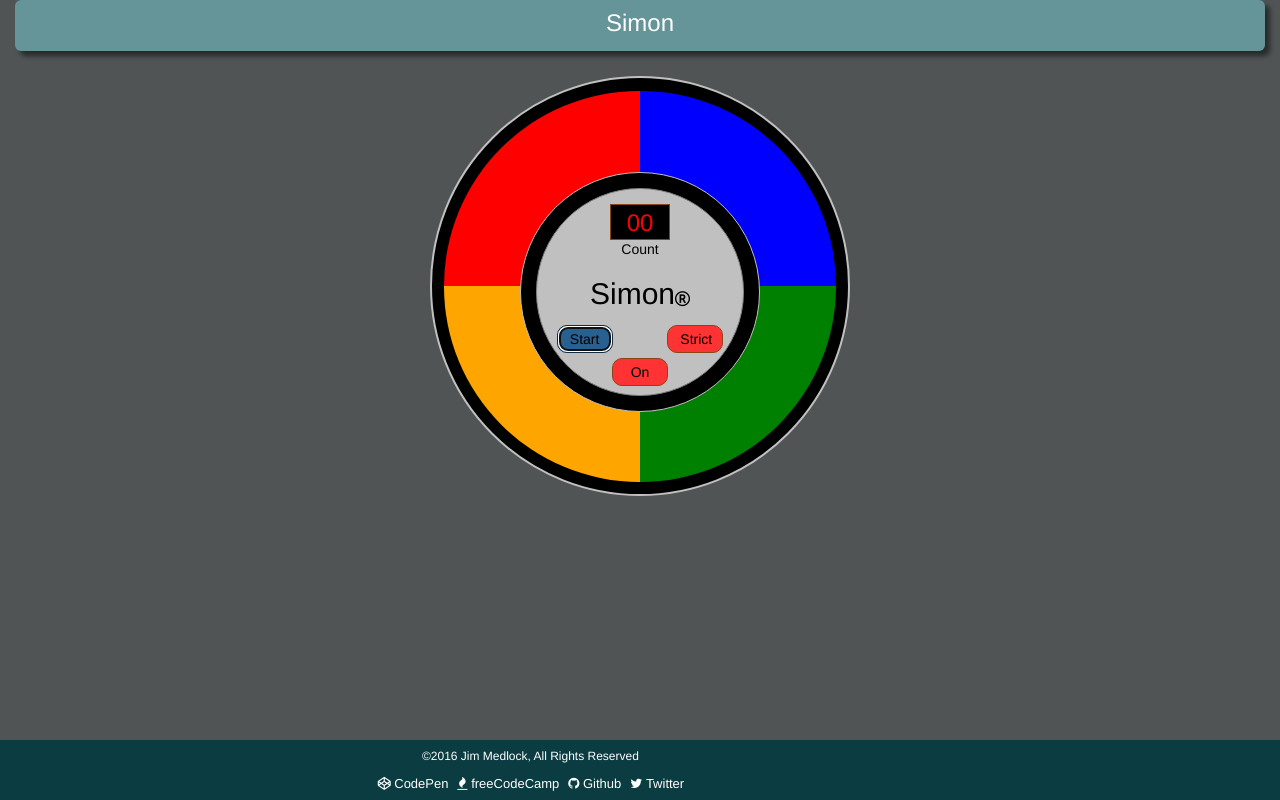
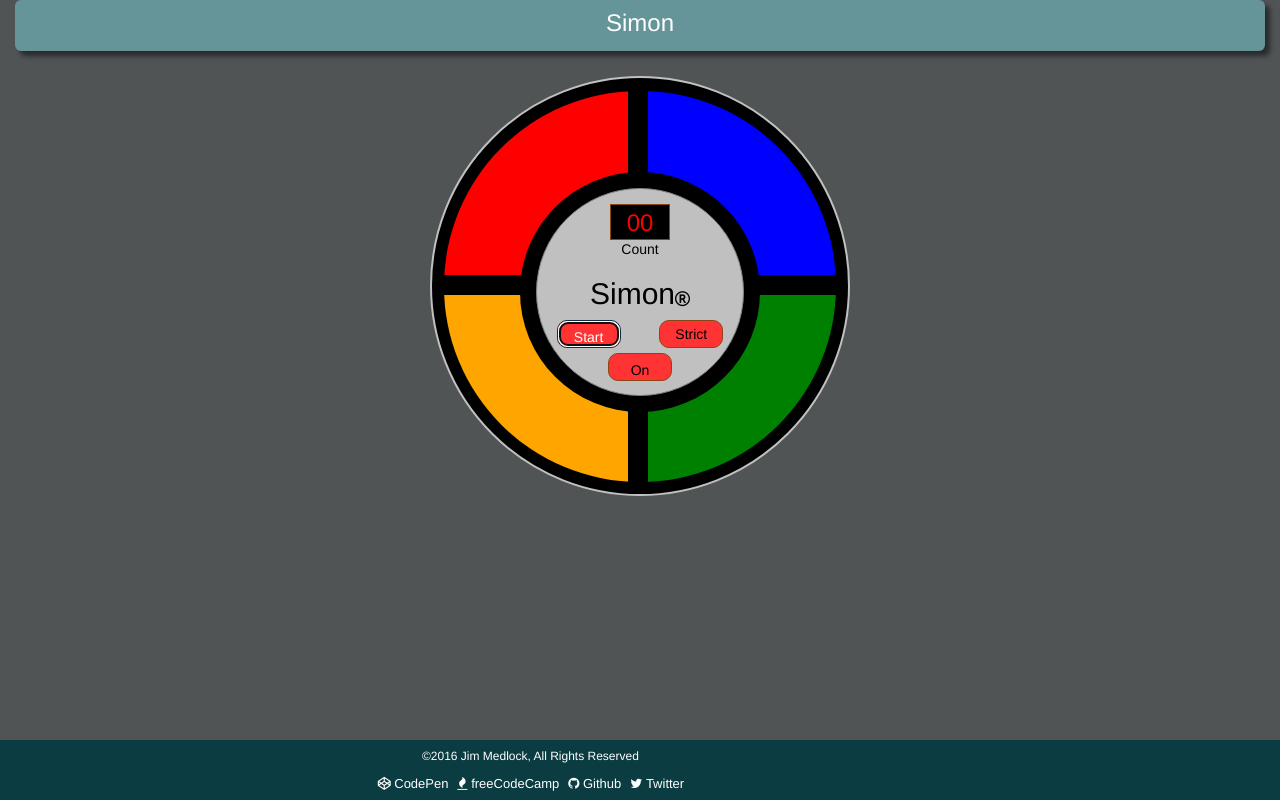
Before and after one commit to jdmedlock/simon, a website: page index.html in a window 1280 px wide. Both pictures are taken after a click on the button "Start". Drawn offline with nearby package versions, Linux system fonts and the light colour scheme.

Commit message:
added object for buttons

```diff
--- a/index.html
+++ b/index.html
@@ -49,6 +49,10 @@
                             <div id="si-btn-yellow" class="si-quarter si-quarter3"></div>
                             <div id="si-btn-green" class="si-quarter si-quarter4"></div>
                             <div class="si-cutout"></div>
+                            <div class="si-player-resp-sep si-player-resp-sep-top"></div>
+                            <div class="si-player-resp-sep si-player-resp-sep-left"></div>
+                            <div class="si-player-resp-sep si-player-resp-sep-right"></div>
+                            <div class="si-player-resp-sep si-player-resp-sep-bottom"></div>
                             <div class="si-inset-circle si-inset-circle-border"></div>
                         </div>
                         <div class="si-graphic si-inner-circle si-inner-circle-border">
@@ -60,16 +64,16 @@
                             <div class="row text-center">
                                 <div class="col-xs-offset-1 col-xs-10">
                                     <span>
-                          <button type="button" id="si-btn-start" class="btn btn-primary btn-responsive si-btn-circle si-btn-circle-fill si-btn-circle-border pull-left">
+                          <button type="button" id="si-btn-start" class="btn btn-primary btn-responsive si-btn-circle si-btn-circle-fill si-btn-circle-border si-btn-inactive pull-left">
                                 <h5 class="text-center">Start</h5></button>
-                          <button type="button" id="si-btn-strict" class="btn btn-primary btn-responsive si-btn-circle si-btn-circle-fill si-btn-circle-border pull-right">
+                          <button type="button" id="si-btn-strict" class="btn btn-primary btn-responsive si-btn-circle si-btn-circle-fill si-btn-circle-border si-btn-inactive pull-right">
                                 <h5 class="text-center">Strict</h5></button>
                         </span>
                                 </div>
                             </div>
                             <div class="row text-center">
                                 <div class="col-xs-12">
-                                    <button type="button" id="si-btn-onoff" class="btn btn-primary btn-responsive si-btn-circle si-btn-circle-fill si-btn-circle-border">
+                                    <button type="button" id="si-btn-onoff" class="btn btn-primary btn-responsive si-btn-circle si-btn-circle-fill si-btn-circle-border si-btn-inactive">
                               <h5 class="text-center">On</h5></button>
                                 </div>
                             </div>
--- a/simon.css
+++ b/simon.css
@@ -146,16 +146,16 @@
 }
 
 .si-btn-circle {
-    background-color: hsl(0, 100%, 60%);
+    background-color: hsl(0, 100%, 60%) !important;
     color: black;
     margin-bottom: auto;
     margin-left: auto;
     margin-right: auto;
-    margin-top: 5px;
+    margin-top: auto;
     height: 28px;
     position: absolute;
     vertical-align: middle;
-    width: 56px;
+    width: 64px;
 }
 
 .si-btn-circle-border {
@@ -171,7 +171,15 @@
 }
 
 .si-btn-active {
-   background-color: green !important;
+   background-color: hsl(133, 100%, 35%) !important;
+}
+
+.si-btn-inactive {
+   background-color: hsl(0, 100%, 60%) !important;
+}
+
+#si-btn-onoff {
+  margin-top: 5px;
 }
 
 /* Player Response Buttons */
@@ -246,10 +254,47 @@
 }
 
 .si-inset-circle-border {
-    border: 1px solid silver;
+    border: 1px solid transparent;
     border-radius: 160px;
     overflow: hidden;
     position: relative;
+}
+
+/* Player Response Button Separators */
+
+.si-player-resp-sep {
+   background: black;
+   background-color: black;
+	 position:absolute;
+   vertical-align: middle;
+}
+
+.si-player-resp-sep-top {
+   margin-top: 0;
+   margin-left: 47%;
+   height: 105px;
+   width: 20px;
+}
+
+.si-player-resp-sep-left {
+   margin-top: 47%;
+   margin-left: 0;
+   height: 20px;
+   width: 105px;
+}
+
+.si-player-resp-sep-right {
+   margin-top: 47%;
+   margin-left: 76%;
+   height: 20px;
+   width: 105px;
+}
+
+.si-player-resp-sep-bottom {
+   margin-top: 76%;
+   margin-left: 47%;
+   height: 105px;
+   width: 20px;
 }
 
 /* ---------------------------------------------
--- a/simon.js
+++ b/simon.js
@@ -22,101 +22,236 @@
 // Returns: N/a
 $(document).ready(function() {
     console.clear();
+    onOffButton.setInitialState();
 
     // Create a button handler for the on/off button
     $("#si-btn-onoff").click(function(event) {
         console.log("Clicked on the on/off button");
-        onOffButton.buttonPress(this);
+        onOffButton.buttonPress();
     });
 
     // Create a button handler for the start button
     $("#si-btn-start").click(function(event) {
         console.log("Clicked on the start button");
-        startButton.buttonPress(this);
+        startButton.buttonPress();
     });
 
     // Create a button handler for the strict button
     $("#si-btn-strict").click(function(event) {
         console.log("Clicked on the strict button");
+        strictButton.buttonPress();
     });
 
     // Create a button handler for the red player response button
     $("#si-btn-red").click(function(event) {
         console.log("Clicked on the red button");
+        strictButton.buttonPress(this);
     });
 
     // Create a button handler for the blue player response button
     $("#si-btn-blue").click(function(event) {
         console.log("Clicked on the blue button");
+        strictButton.buttonPress(this);
     });
 
     // Create a button handler for the green player response button
     $("#si-btn-green").click(function(event) {
         console.log("Clicked on the green button");
+        strictButton.buttonPress(this);
     });
 
     // Create a button handler for the yellow player response button
     $("#si-btn-yellow").click(function(event) {
         console.log("Clicked on the yellow button");
+        strictButton.buttonPress(this);
     });
-
 });
 
 // -------------------------------------------------------------
 // Object Definitions
 // -------------------------------------------------------------
 
+//~~~~~~~~~~~~~~~~~~~~~
 // On/Off Button Object
+//~~~~~~~~~~~~~~~~~~~~~
 const gameOn = true;
 const gameOff = false;
 
 let onOffButton = {
-   gameState: gameOff,
+   // Set the initial state
+   //
+   // Returns: N/a
+   setInitialState: () => {
+     this.gameState = gameOff;
+     $("#si-btn-onoff").removeClass("si-btn-active");
+     $("#si-btn-onoff").addClass("si-btn-inactive");
+     $("#si-btn-onoff").text("On");
+     startButton.stopGame();
+     strictButton.normalGame();
+   },
+
+   // Turn the game off
+   //
+   // Returns: N/a
+   turnOff: () => {
+     this.gameState = gameOff;
+     $("#si-btn-onoff").removeClass("si-btn-active");
+     $("#si-btn-onoff").addClass("si-btn-inactive");
+     $("#si-btn-onoff").text("On");
+     startButton.stopGame();
+     strictButton.normalGame();
+   },
+
+   // Turn the game on
+   //
+   // Returns: N/a
+   turnOn: () => {
+     this.gameState = gameOn;
+     $("#si-btn-onoff").removeClass("si-btn-inactive");
+     $("#si-btn-onoff").addClass("si-btn-active");
+     $("#si-btn-onoff").text("Off");
+     startButton.stopGame();
+     strictButton.normalGame();
+   },
+
    // Toggles the current game state. When the state changes from
    // off to on the state of the Start and Strict buttons will be
    // reset and the score will be set to '00'.
    //
    // Returns: N/a
-   buttonPress: (thisButton) => {
+   buttonPress: () => {
       if (this.gameState == gameOff) {
-         this.gameState = gameOn;
-         $(thisButton).removeClass("si-btn-active");
-         $(thisButton).addClass("si-btn-active");
-         $(thisButton).text("On");
+         onOffButton.turnOn();
       } else {
-         this.gameState = gameOff;
-         $(thisButton).removeClass("si-btn-active");
-         $(thisButton).text("Off");
+         onOffButton.turnOff();
       }
    },
-   // Returns: the current game state.
+
+   // Determine if the game is on or off.
+   //
+   // Returns: True if the game is on, false if it is off.
    isGameOn: () => {
       return this.gameState;
    }
 };
 
+//~~~~~~~~~~~~~~~~~~~~
 // Start Button Object
+//~~~~~~~~~~~~~~~~~~~~
 const gameInprogress = true;
 const gameWaiting = false;
 
 let startButton = {
-   gameMode: gameWaiting,
+   // Start a new game
+   newGame: () => {
+     this.gameMode = gameInprogress;
+     $("#si-btn-start").removeClass("si-btn-inactive");
+     $("#si-btn-start").addClass("si-btn-active");
+     $("#si-btn-start").text("Stop");
+   },
+
+   // Stop the game
+   stopGame: () => {
+     this.gameMode = gameWaiting;
+     $("#si-btn-start").removeClass("si-btn-active");
+     $("#si-btn-start").addClass("si-btn-inactive");
+     $("#si-btn-start").text("Start");
+   },
+
    // Starts and stops game play. When the state changes
    // the score will be set to '00'.
    //
    // Returns: N/a
+   buttonPress: () => {
+      if (onOffButton.isGameOn()) {
+         if (this.gameMode == gameWaiting) {
+            startButton.newGame();
+         } else {
+            startButton.stopGame();
+         }
+      }
+   },
+
+   // Determine if the game is in progress.
+   //
+   // Returns: True if a game is in progress, false if it is waiting to start.
+   isInProgress: () => {
+      return this.gameMode;
+   }
+};
+
+//~~~~~~~~~~~~~~~~~~~~~
+// Strict Button Object
+//~~~~~~~~~~~~~~~~~~~~~
+const playNormal = false;
+const playStrict = true;
+
+let strictButton = {
+   // Enable strict play mode
+   strictGame: () => {
+     this.playMode = playStrict;
+     $("#si-btn-strict").removeClass("si-btn-inactive");
+     $("#si-btn-strict").addClass("si-btn-active");
+   },
+
+   // Enable normal play mode
+   normalGame: () => {
+     this.playMode = playNormal;
+     $("#si-btn-strict").removeClass("si-btn-active");
+     $("#si-btn-strict").addClass("si-btn-inactive");
+   },
+
+   // Toggles between normal and strict game play
+   //
+   // Returns: N/a
+   buttonPress: () => {
+      if (onOffButton.isGameOn()) {
+         if (this.playMode == playNormal) {
+            strictButton.strictGame();
+         } else {
+            strictButton.normalGame();
+         }
+      }
+   },
+
+   // Determine if the game play is in Strict mode.
+   //
+   // Returns: True if a game is to be played strictly, false if it is to be
+   //          played normally.
+   isStrict: () => {
+      return this.playMode;
+   }
+};
+
+
+//~~~~~~~~~~~~~~~~~~~~~~~~~~~~~~
+// Player Response Button Object
+//~~~~~~~~~~~~~~~~~~~~~~~~~~~~~~
+const colorRed = 0;
+const colorBlue = 1;
+const colorGreen = 2;
+const colorYellow = 3;
+
+let responseButton = {
+   // Check the player response against the current series generated by
+   // the computer.
+   //
+   // Returns: True if the response matches the last entry in the series,
+   //          false if it doesn't match.
+   checkPlayerResponse: () => {
+   },
+
+   // Generate a new color in the current series
+   //
+   // Returns: New color
+   generateNextColor: () => {
+   },
+
+   // Toggles between normal and strict game play
+   //
+   // Returns: N/a
    buttonPress: (thisButton) => {
-      if (onOffButton.isGameOn() == gameOff) {
-         if (this.gameMode == gameWaiting) {
-            this.gameMode = gameInprogress;
-            $(thisButton).removeClass("si-btn-active");
-            $(thisButton).addClass("si-btn-active");
-            $(thisButton).text("Stop");
-         } else {
-            this.gameMode = gameWaiting;
-            $(thisButton).removeClass("si-btn-active");
-            $(thisButton).text("Start");
-         }
+      if (onOffButton.isGameOn()) {
       }
    }
 };
```
